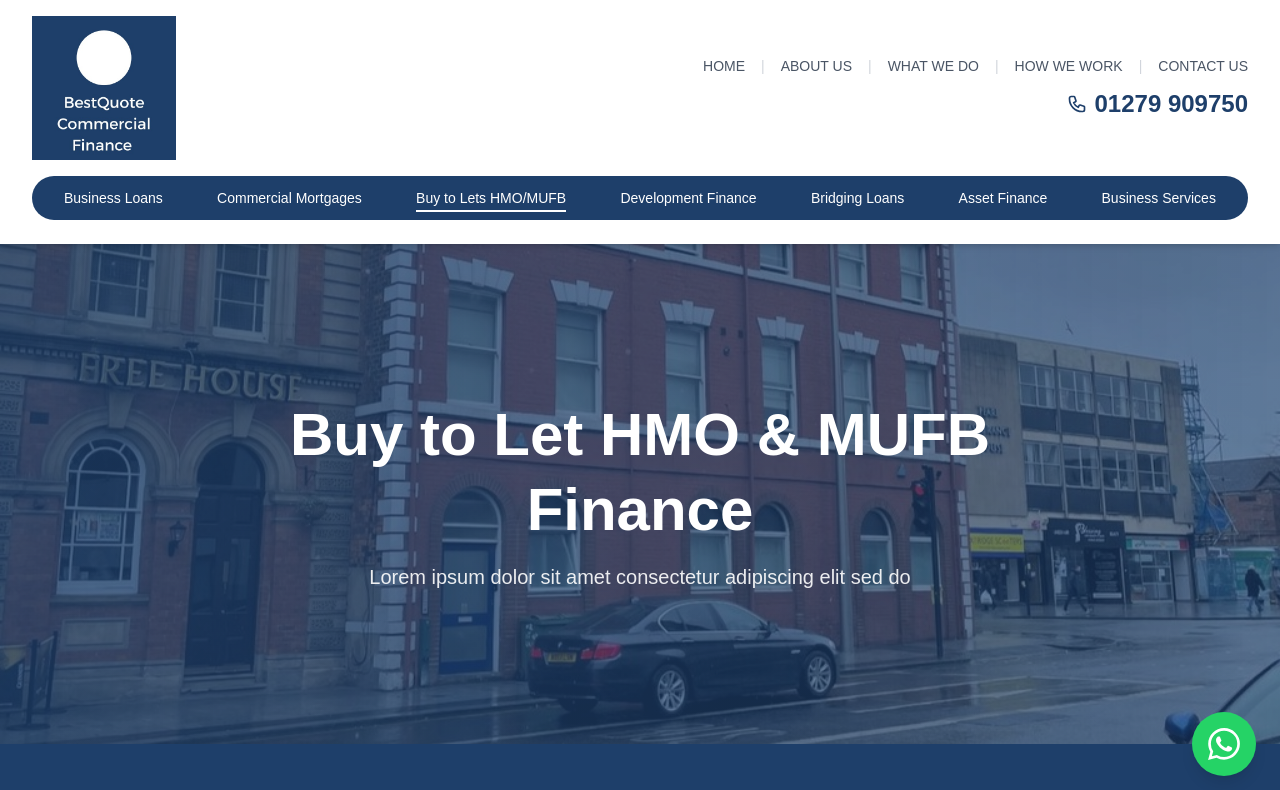
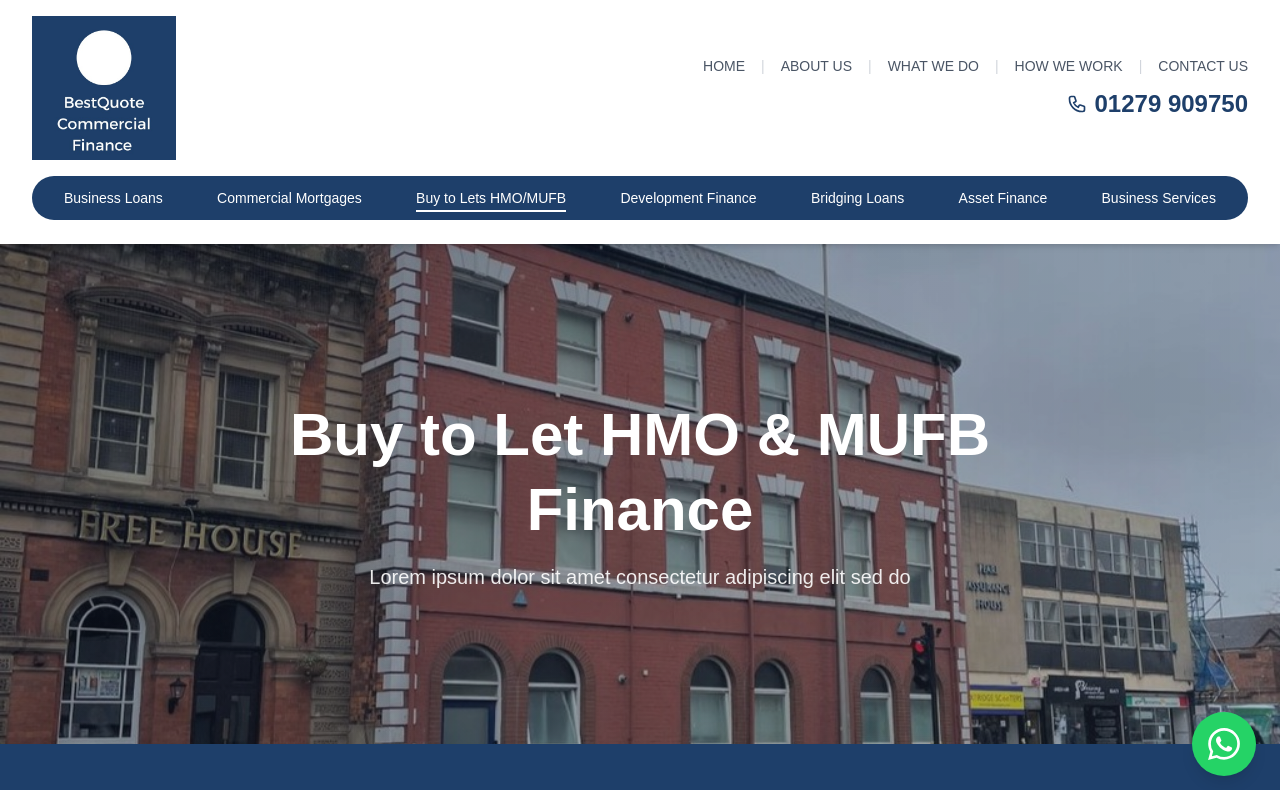
Before and after one commit to ZaCT-Media/best-quote-group, a Next.js app: page /buy-to-let in a window 1280 px wide. Shown: the top 790 px of the page. Built offline with nearby package versions, Linux system fonts and the light colour scheme.

Commit message:
many changes

```diff
--- a/app/bridging-loans/page.tsx
+++ b/app/bridging-loans/page.tsx
@@ -45,7 +45,7 @@ export default function BridgingLoansPage() {
         <ServiceHero
           title="Bridging Loans"
           subtitle="Fast, flexible short-term financing to bridge your property transactions"
-          imagePath="/business-loans-hero.jpg"
+          imagePath="/bridging-loans-hero.jpg"
         />
 
         {/* Main Content Section - Two Column Layout */}
--- a/app/business-services/page.tsx
+++ b/app/business-services/page.tsx
@@ -128,7 +128,7 @@ export default function BusinessServicesPage() {
               {/* Right Column - Contact Form */}
               <div>
                 <div className="bg-[#1e3f6a] rounded-lg p-6 shadow-lg sticky top-4">
-                  <h3 className="text-xl font-bold text-white mb-6">Send us a Message</h3>
+                  <h3 className="text-xl font-bold text-white mb-6">Contact us for information on Business Service</h3>
 
                   <form onSubmit={handleSubmit} className="space-y-4">
                     <div>
--- a/app/buy-to-let/page.tsx
+++ b/app/buy-to-let/page.tsx
@@ -47,6 +47,7 @@ export default function BuyToLetPage() {
           title="Buy to Let HMO & MUFB Finance"
           subtitle="Lorem ipsum dolor sit amet consectetur adipiscing elit sed do"
           imagePath="/hmo-hero.jpg"
+          backgroundPosition="center"
         />
 
         {/* Main Content Section - Two Column Layout */}
--- a/app/commercial-mortgages/page.tsx
+++ b/app/commercial-mortgages/page.tsx
@@ -46,7 +46,8 @@ export default function CommercialMortgagesPage() {
         <ServiceHero
           title="Commercial Mortgages"
           subtitle="Financing solutions for business properties from £150k to £15m"
-          imagePath="/hmo-hero.jpg"
+          imagePath="/home/warehouse-outside.jpg"
+          backgroundPosition="center"
         />
 
         {/* Main Content Section - Two Column Layout */}
--- a/app/components/Hero.tsx
+++ b/app/components/Hero.tsx
@@ -10,7 +10,7 @@ const carouselSlides = [
     link: '/development-finance'
   },
   {
-    image: '/home/housing-foundations.jpg',
+    image: '/hmo-hero.jpg',
     title: 'Buy to Let HMO & MUFB',
     subtitle: 'Specialist mortgages for HMO and multi-unit freehold block investments',
     link: '/buy-to-let'
@@ -22,7 +22,7 @@ const carouselSlides = [
     link: '/asset-finance'
   },
   {
-    image: '/home/types-of-cnc-machines.webp',
+    image: '/business-loans-hero.jpg',
     title: 'Business Loans',
     subtitle: 'Flexible financing solutions to help your business grow and succeed',
     link: '/business-loans'
--- a/app/components/ServiceHero.tsx
+++ b/app/components/ServiceHero.tsx
@@ -3,15 +3,16 @@ interface ServiceHeroProps {
   subtitle?: string;
   imagePath: string;
   objectFit?: 'cover' | 'contain';
+  backgroundPosition?: string;
 }
 
-export default function ServiceHero({ title, subtitle, imagePath, objectFit = 'cover' }: ServiceHeroProps) {
+export default function ServiceHero({ title, subtitle, imagePath, objectFit = 'cover', backgroundPosition }: ServiceHeroProps) {
   return (
     <section className="relative min-h-[400px] md:min-h-[500px] flex items-center justify-center overflow-hidden">
       {/* Background Image with Overlay */}
       <div className="absolute inset-0">
         {/* Dark overlay for better text readability */}
-        <div className="absolute inset-0 bg-gradient-to-r from-[#1e3f6a]/80 via-[#1e3f6a]/70 to-[#1e3f6a]/60 z-10"></div>
+        <div className="absolute inset-0 bg-gradient-to-r from-gray-900/50 via-gray-800/40 to-gray-700/30 z-10"></div>
 
         {/* Background image */}
         <div
@@ -19,7 +20,7 @@ export default function ServiceHero({ title, subtitle, imagePath, objectFit = 'c
           style={{
             backgroundImage: `url('${imagePath}')`,
             backgroundSize: objectFit,
-            backgroundPosition: objectFit === 'contain' ? 'center' : 'center 80%',
+            backgroundPosition: backgroundPosition || (objectFit === 'contain' ? 'center' : 'center 80%'),
             backgroundRepeat: 'no-repeat',
             backgroundColor: '#2e3450'
           }}
--- a/app/development-finance/page.tsx
+++ b/app/development-finance/page.tsx
@@ -46,7 +46,7 @@ export default function DevelopmentFinancePage() {
         <ServiceHero
           title="Development Finance"
           subtitle="Fund your property development projects with flexible financing solutions"
-          imagePath="/hmo-hero.jpg"
+          imagePath="/development-finance-hero.jpg"
         />
 
         {/* Main Content Section - Two Column Layout */}
--- a/app/lib/contact-data.ts
+++ b/app/lib/contact-data.ts
@@ -1,5 +1,5 @@
 export const contactData = {
   phone: '01279909750',
   whatsapp: '447123456789', // Replace with actual WhatsApp number
-  email: 'info@bestquotecommercialfinance.com',
+  email: 'contactus@bestquotecommercialfinance.com',
 };
```
Also changed, not shown: public/bridging-loans-hero.jpg (added), public/development-finance-hero.jpg (added), 2 other files (tests, documents, lock files or other folders).
